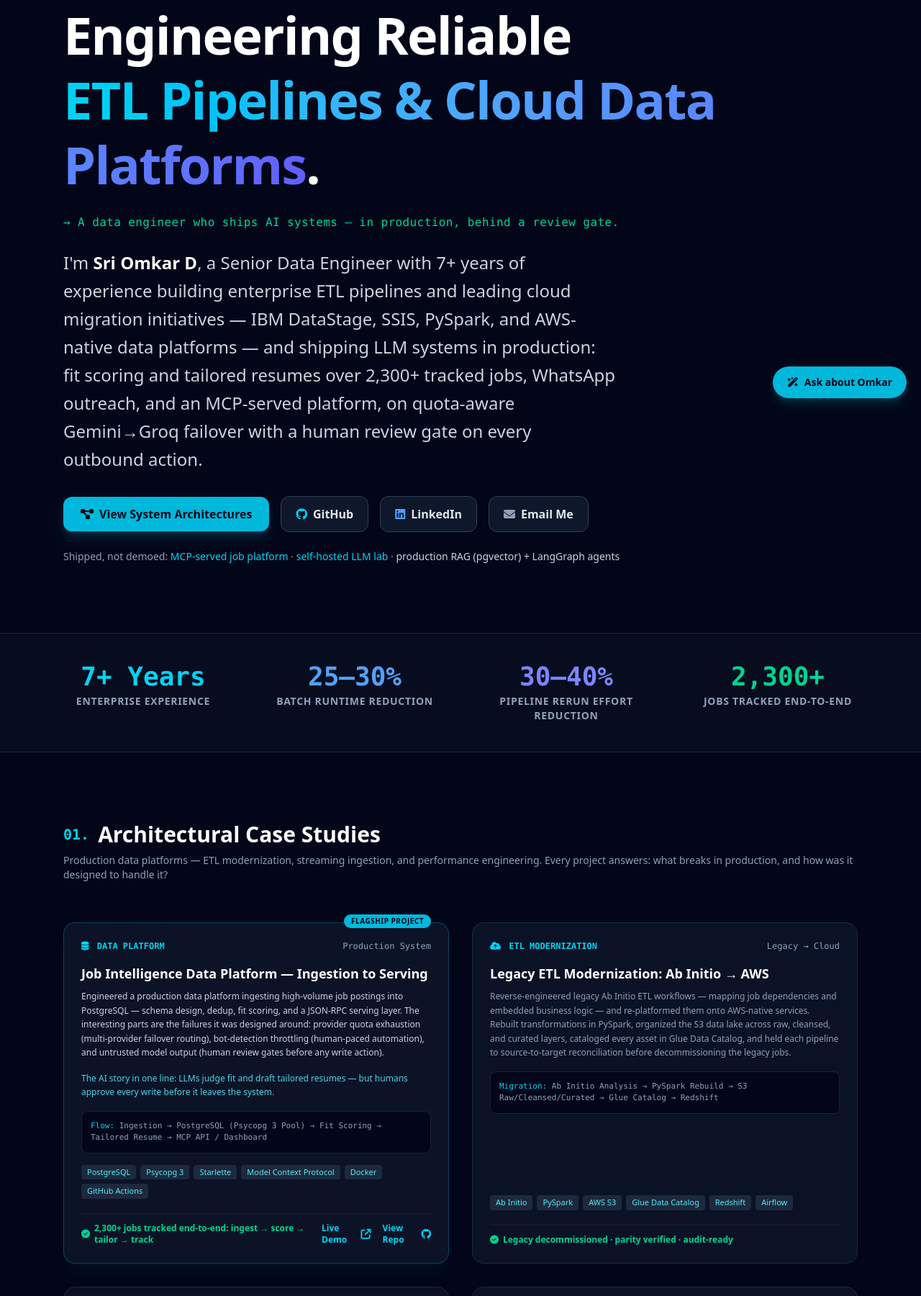
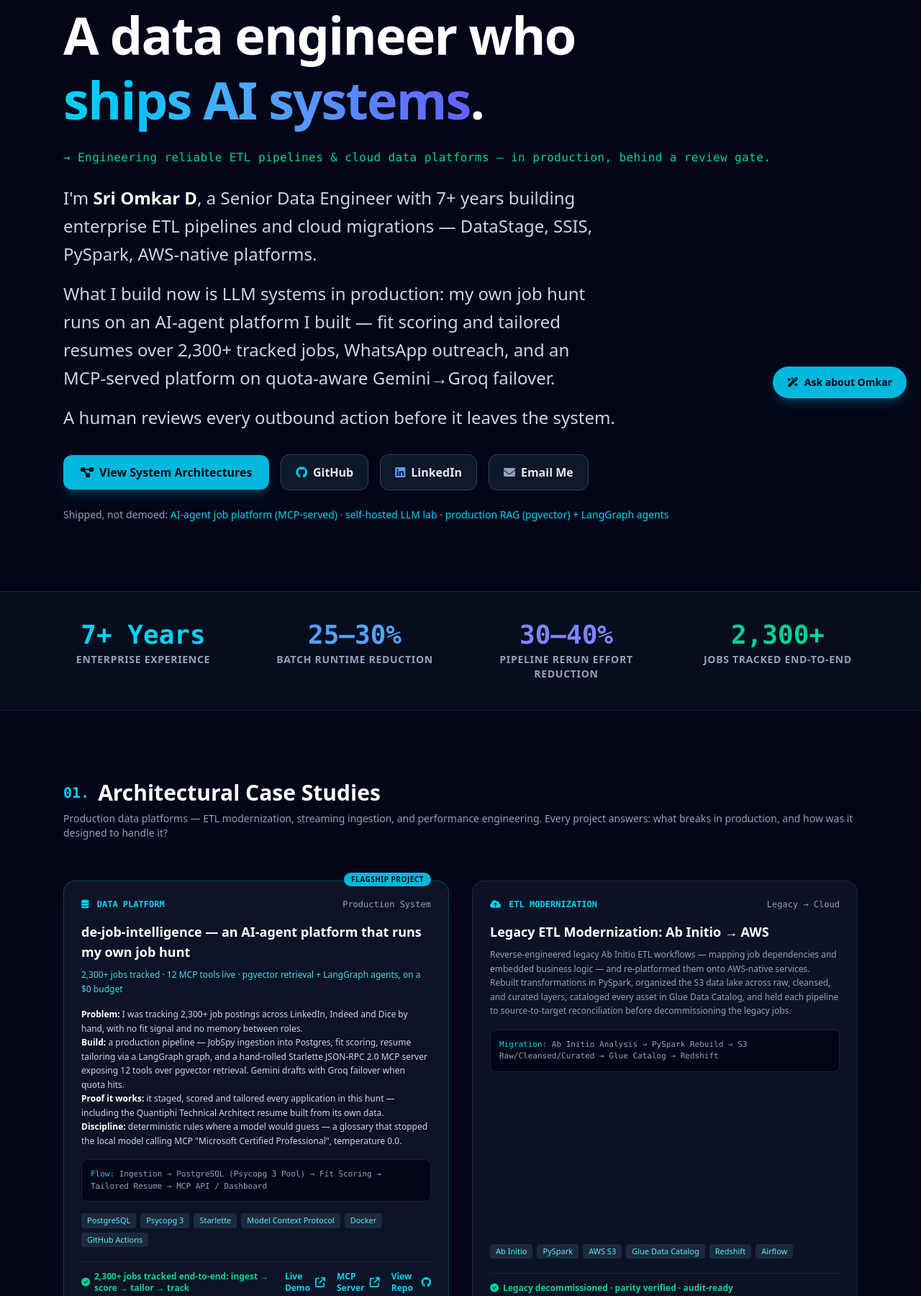
Before and after one commit to Sri1513/portfolio, a plain HTML site: page index.html in a window 1280 px wide. Shown: the part 227-2027 px from the top of the page at 72% size. Drawn offline with nearby package versions, Linux system fonts and the light colour scheme.

Commit message:
Apply Cycle 4 Day 7+8 portfolio edits: AI-first hero, flagship case-study polish, Debugged in production strip

```diff
--- a/index.html
+++ b/index.html
@@ -3,7 +3,7 @@
 <head>
     <meta charset="UTF-8">
     <meta name="viewport" content="width=device-width, initial-scale=1.0">
-    <title>Sri Omkar D | Senior Data Engineer — ETL, Cloud Migration & Lakehouse</title>
+    <title>Sri Omkar D | Senior Data Engineer — Data Platforms &amp; AI Systems</title>
     <link rel="icon" type="image/png" sizes="32x32" href="/favicon-32x32.png">
     <link rel="icon" type="image/png" sizes="16x16" href="/favicon-16x16.png">
     <link rel="apple-touch-icon" href="/apple-touch-icon.png">
@@ -44,19 +44,27 @@
     <!-- Hero Section -->
     <section class="pt-32 pb-16 md:pt-44 md:pb-24 px-6 max-w-6xl mx-auto flex flex-col items-start justify-center min-h-[85vh]">
         <div class="inline-flex items-center gap-2 px-3.5 py-1.5 rounded-full bg-cyan-500/10 border border-cyan-500/30 text-cyan-400 text-xs font-semibold mb-6">
-            <span class="w-2 h-2 rounded-full bg-cyan-400 animate-pulse"></span> Open to Senior Data Engineer & ETL Roles
+            <span class="w-2 h-2 rounded-full bg-cyan-400 animate-pulse"></span> Open to Senior Data Engineer roles — data platforms &amp; AI systems
         </div>
 
         <h1 class="text-4xl sm:text-5xl md:text-7xl font-extrabold tracking-tight text-white mb-6 leading-tight">
-            Engineering Reliable <br class="hidden sm:block">
-            <span class="text-transparent bg-clip-text bg-gradient-to-r from-cyan-400 via-blue-400 to-indigo-500">ETL Pipelines & Cloud Data Platforms</span>.
+            A data engineer who <br class="hidden sm:block">
+            <span class="text-transparent bg-clip-text bg-gradient-to-r from-cyan-400 via-blue-400 to-indigo-500">ships AI systems</span>.
         </h1>
         <p class="text-sm md:text-base font-mono text-emerald-400 mb-6 tracking-wide">
-            → A data engineer who ships AI systems — in production, behind a review gate.
+            → Engineering reliable ETL pipelines &amp; cloud data platforms — in production, behind a review gate.
+        </p>
+
+        <p class="text-lg md:text-2xl text-slate-300 max-w-3xl mb-4 leading-relaxed font-light">
+            I'm <strong class="text-white font-semibold">Sri Omkar D</strong>, a Senior Data Engineer with 7+ years building enterprise ETL pipelines and cloud migrations — DataStage, SSIS, PySpark, AWS-native platforms.
+        </p>
+
+        <p class="text-lg md:text-2xl text-slate-300 max-w-3xl mb-4 leading-relaxed font-light">
+            What I build now is LLM systems in production: my own job hunt runs on an AI-agent platform I built — fit scoring and tailored resumes over 2,300+ tracked jobs, WhatsApp outreach, and an MCP-served platform on quota-aware Gemini→Groq failover.
         </p>
 
         <p class="text-lg md:text-2xl text-slate-300 max-w-3xl mb-8 leading-relaxed font-light">
-            I'm <strong class="text-white font-semibold">Sri Omkar D</strong>, a Senior Data Engineer with 7+ years of experience building enterprise ETL pipelines and leading cloud migration initiatives — IBM DataStage, SSIS, PySpark, and AWS-native data platforms — and shipping LLM systems in production: fit scoring and tailored resumes over 2,300+ tracked jobs, WhatsApp outreach, and an MCP-served platform, on quota-aware Gemini→Groq failover with a human review gate on every outbound action.
+            A human reviews every outbound action before it leaves the system.
         </p>
 
         <div class="flex flex-wrap items-center gap-4">
@@ -75,9 +83,9 @@
         </div>
         <p class="text-sm text-slate-400 mt-6">
             Shipped, not demoed:
-            <a href="https://github.com/sri1513/de-job-intelligence" target="_blank" class="text-cyan-400 hover:text-cyan-300 font-medium">MCP-served job platform</a> ·
+            <a href="https://mcp.sriomkar.com" target="_blank" class="text-cyan-400 hover:text-cyan-300 font-medium">AI-agent job platform (MCP-served)</a> ·
             <a href="https://llm.sriomkar.com" target="_blank" class="text-cyan-400 hover:text-cyan-300 font-medium">self-hosted LLM lab</a> ·
-            <span class="text-slate-300">production RAG (pgvector) + LangGraph agents</span>
+            <a href="https://github.com/sri1513/de-job-intelligence" target="_blank" class="text-cyan-400 hover:text-cyan-300 font-medium">production RAG (pgvector) + LangGraph agents</a>
         </p>
     </section>
 
@@ -126,12 +134,15 @@
                         <span>Production System</span>
                     </div>
                     <h3 class="text-lg font-bold text-white mb-2 group-hover:text-cyan-400 transition">
-                        Job Intelligence Data Platform — Ingestion to Serving
+                        de-job-intelligence — an AI-agent platform that runs my own job hunt
                     </h3>
+                    <p class="text-xs text-cyan-300/90 leading-relaxed mb-4">2,300+ jobs tracked · 12 MCP tools live · pgvector retrieval + LangGraph agents, on a $0 budget</p>
                     <p class="text-xs text-slate-300 leading-relaxed mb-4">
-                        Engineered a production data platform ingesting high-volume job postings into PostgreSQL — schema design, dedup, fit scoring, and a JSON-RPC serving layer. The interesting parts are the failures it was designed around: provider quota exhaustion (multi-provider failover routing), bot-detection throttling (human-paced automation), and untrusted model output (human review gates before any write action).
+                        <strong class="text-white">Problem:</strong> I was tracking 2,300+ job postings across LinkedIn, Indeed and Dice by hand, with no fit signal and no memory between roles.<br>
+                        <strong class="text-white">Build:</strong> a production pipeline — JobSpy ingestion into Postgres, fit scoring, resume tailoring via a LangGraph graph, and a hand-rolled Starlette JSON-RPC 2.0 MCP server exposing 12 tools over pgvector retrieval. Gemini drafts with Groq failover when quota hits.<br>
+                        <strong class="text-white">Proof it works:</strong> it staged, scored and tailored every application in this hunt — including the Quantiphi Technical Architect resume built from its own data.<br>
+                        <strong class="text-white">Discipline:</strong> deterministic rules where a model would guess — a glossary that stopped the local model calling MCP "Microsoft Certified Professional", temperature 0.0.
                     </p>
-                    <p class="text-xs text-cyan-300/90 leading-relaxed mb-4">The AI story in one line: LLMs judge fit and draft tailored resumes — but humans approve every write before it leaves the system.</p>
                     <div class="bg-slate-950 border border-slate-800/80 rounded-lg p-3 text-[11px] font-mono text-slate-400 mb-4">
                         <span class="text-cyan-400">Flow:</span> Ingestion &rarr; PostgreSQL (Psycopg 3 Pool) &rarr; Fit Scoring &rarr; Tailored Resume &rarr; MCP API / Dashboard
                     </div>
@@ -152,6 +163,9 @@
                         <div class="flex items-center gap-4">
                             <a href="https://jobs.sriomkar.com" target="_blank" class="inline-flex items-center gap-1.5 text-xs font-bold text-cyan-400 hover:text-cyan-300 transition">
                                 Live Demo <i class="fa-solid fa-arrow-up-right-from-square text-sm"></i>
+                            </a>
+                            <a href="https://mcp.sriomkar.com" target="_blank" class="inline-flex items-center gap-1.5 text-xs font-bold text-cyan-400 hover:text-cyan-300 transition">
+                                MCP Server <i class="fa-solid fa-arrow-up-right-from-square text-sm"></i>
                             </a>
                             <a href="https://github.com/sri1513/de-job-intelligence" target="_blank" class="inline-flex items-center gap-1.5 text-xs font-bold text-cyan-400 hover:text-cyan-300 transition">
                                 View Repo <i class="fa-brands fa-github text-sm"></i>
@@ -286,6 +300,17 @@
                         </span>
                     </div>
                 </div>
+            </div>
+        </div>
+
+        <!-- Debugged in production strip -->
+        <div class="mt-10 bg-slate-900/80 border border-cyan-500/30 rounded-2xl p-6">
+            <h3 class="text-base font-bold text-white mb-4 flex items-center gap-2">
+                <i class="fa-solid fa-bug text-cyan-400"></i> Debugged in production
+            </h3>
+            <div class="grid grid-cols-1 md:grid-cols-2 gap-4 text-xs text-slate-300 leading-relaxed">
+                <p><strong class="text-white">MCP hallucination:</strong> a local 3B model flagged a JD as requiring "Microsoft Certified Professional" — fixed with deterministic glossary injection and temperature 0.0; the model now resolves MCP correctly.</p>
+                <p><strong class="text-white">Herc skew fix:</strong> one Spark task hung 45 min while 199 finished in under 2 — null <code class="font-mono text-cyan-300">equipment_id</code> skew; salting + adaptive skew join cut runtime 25–30%.</p>
             </div>
         </div>
     </section>
```
